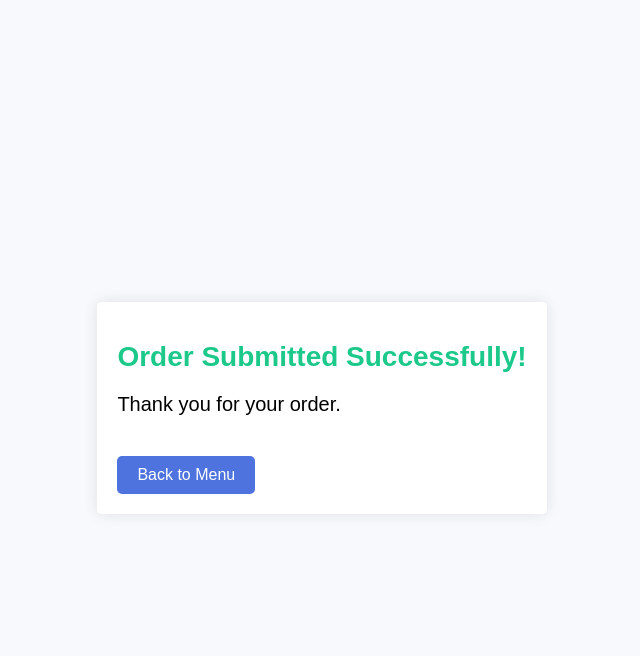
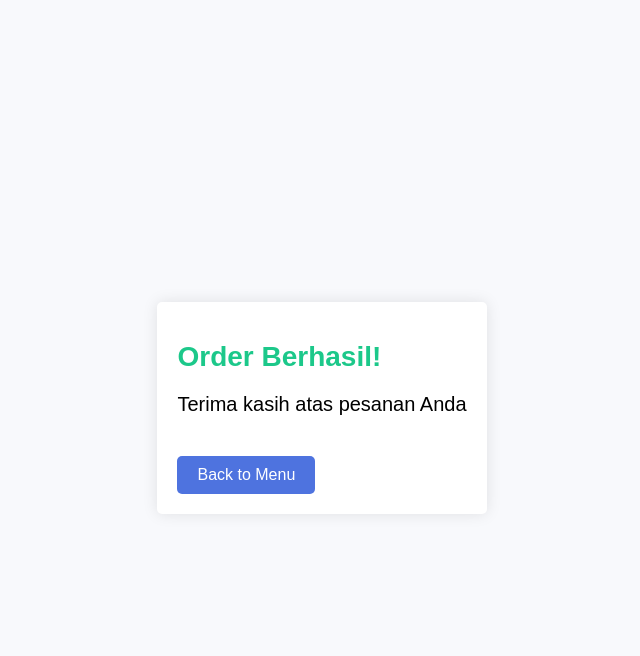
Before and after one commit to xturus138/adminWebsite, a PHP site: page /order_success.php in a window 1280 px wide. Shown: the top 656 px of the page, without its empty margins (318-958 px from the left). Run offline with PHP 8.4, Linux system fonts and the light colour scheme.

Commit message:
memperbaiki tampilan berhasil order/reservasi

```diff
--- a/order_success.php
+++ b/order_success.php
@@ -41,8 +41,8 @@
 </head>
 <body>
     <div class="container">
-        <h1>Order Submitted Successfully!</h1>
-        <p>Thank you for your order.</p>
+        <h1>Order Berhasil!</h1>
+        <p>Terima kasih atas pesanan Anda</p>
         <a href="pengolahan-pesanan-pelayan.php">Back to Menu</a>
     </div>
 </body>
--- a/reservasi_success.php
+++ b/reservasi_success.php
@@ -41,8 +41,8 @@
 </head>
 <body>
     <div class="container">
-        <h1>Reservasi Submitted Successfully!</h1>
-        <p>Thank you for your reservasi.</p>
+        <h1>Reservasi Berhasil!</h1>
+        <p>Terima kasih atas reservasi Anda.</p>
         <a href="reservasi-pesanan-pelayan.php">Back to Menu</a>
     </div>
 </body>
```
